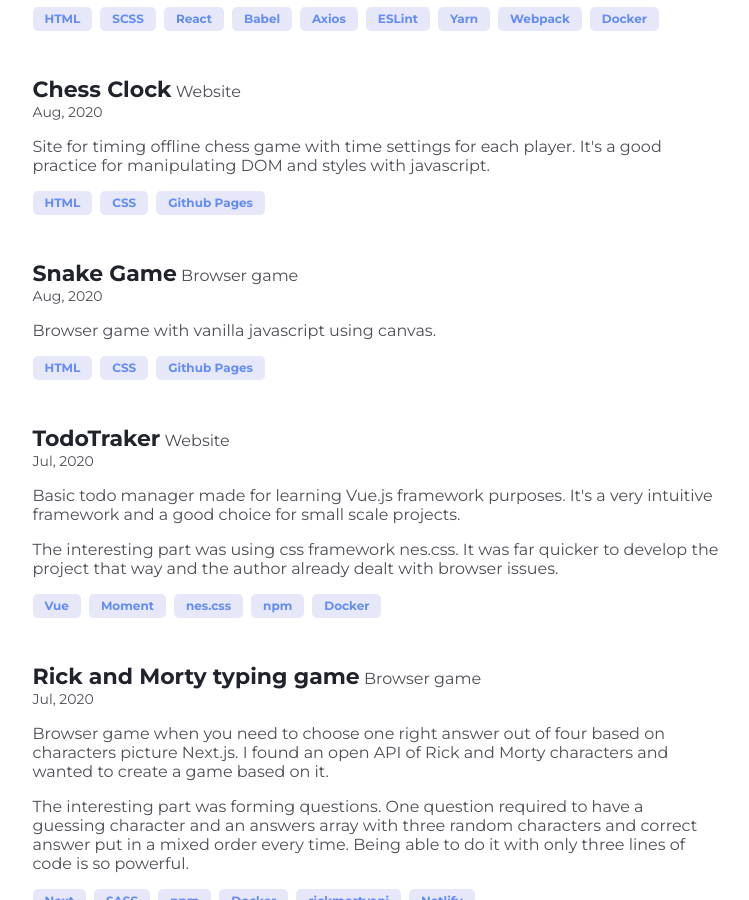
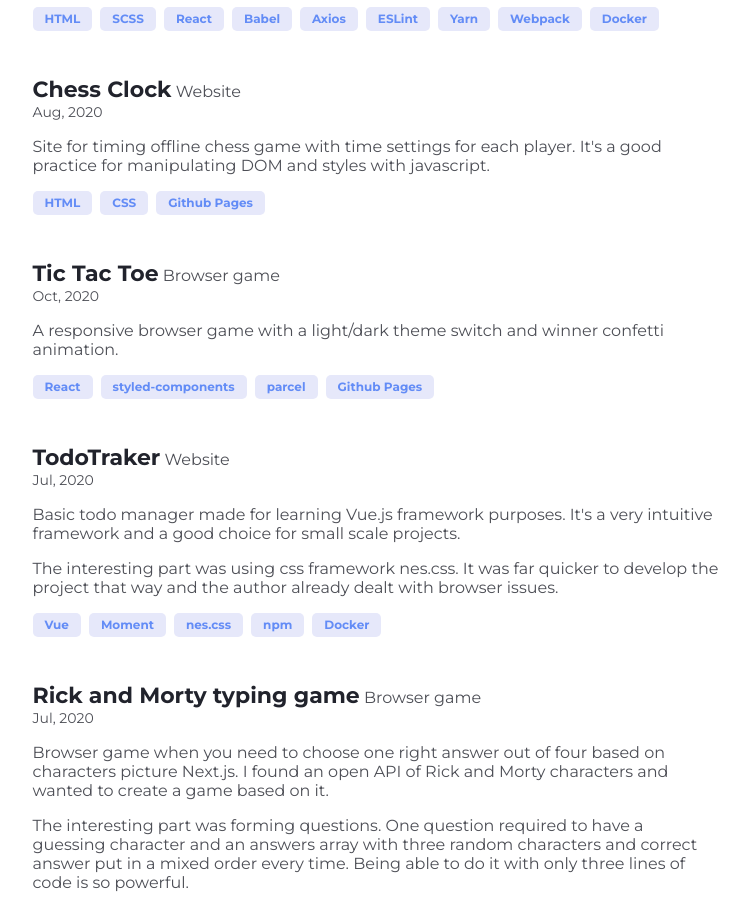
Before and after one commit to alisaliso/AlisaLiso.github.io, a Jekyll site: the page built from index.md, in a window 1280 px wide and 900 px high, scrolled down 982 px. Shown: the whole window, without its empty margins (445-1194 px from the left). Built offline with Jekyll 4.4.1, drawn with Linux system fonts in a browser that asks for light colours.

Commit message:
Add tictactoe project

```diff
--- a/_includes/projects.html
+++ b/_includes/projects.html
@@ -122,17 +122,19 @@
           <a
             target="_blank"
             rel="noopener noreferrer"
-            href="https://github.com/AlisaLiso/snakegame"
-            >Snake Game</a
+            href="https://github.com/AlisaLiso/tictactoe"
+            >Tic Tac Toe</a
           ><span> Browser game</span>
         </h4>
-        <div class="row__date">Aug, 2020</div>
+        <div class="row__date">Oct, 2020</div>
         <div class="row__text">
-          Browser game with vanilla javascript using canvas.
+          A responsive browser game with a light/dark theme switch and winner
+          confetti animation.
         </div>
         <div class="row__labels">
-          <div class="label">HTML</div>
-          <div class="label">CSS</div>
+          <div class="label">React</div>
+          <div class="label">styled-components</div>
+          <div class="label">parcel</div>
           <div class="label">Github Pages</div>
         </div>
       </div>
```
Also changed, not shown: 1 other file.
